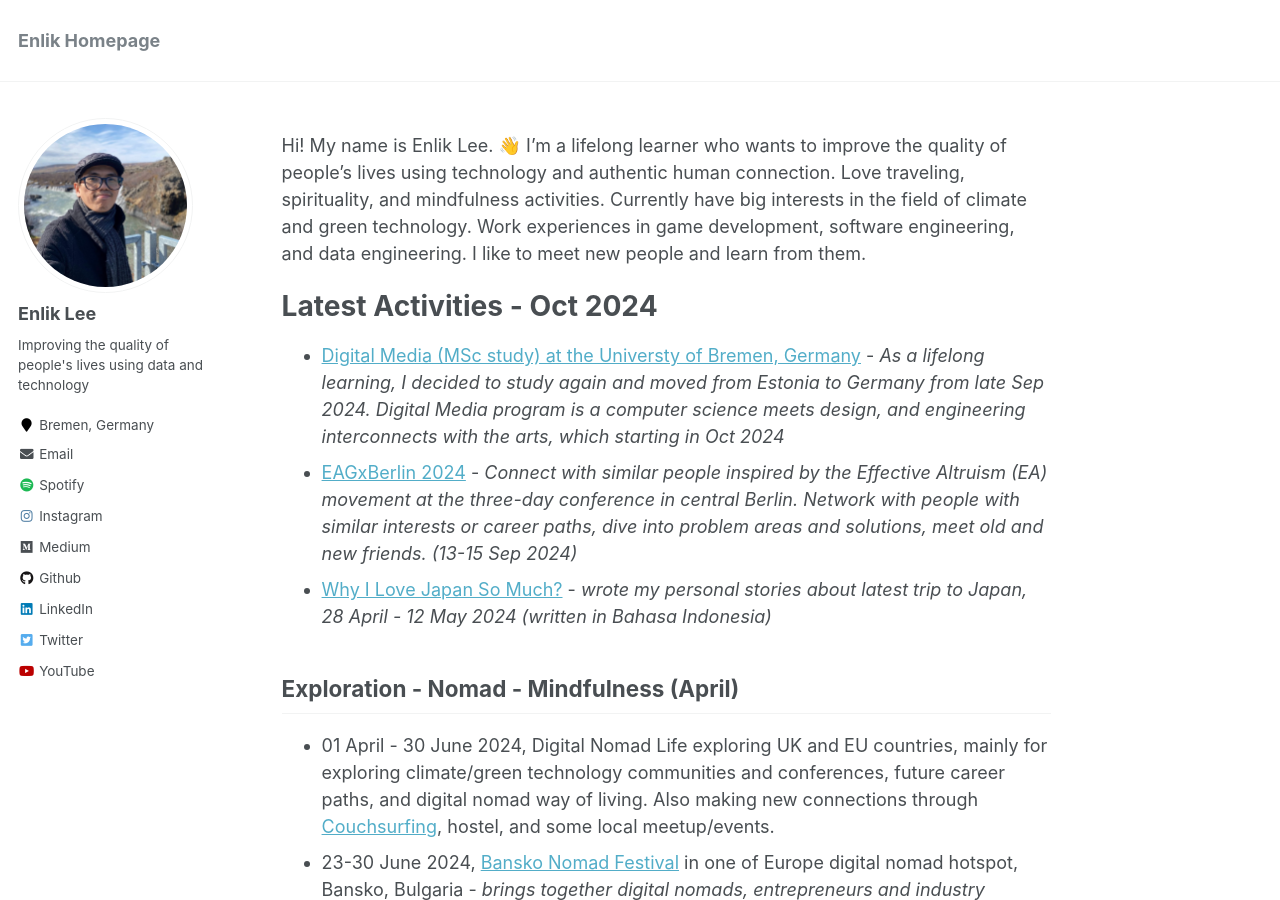
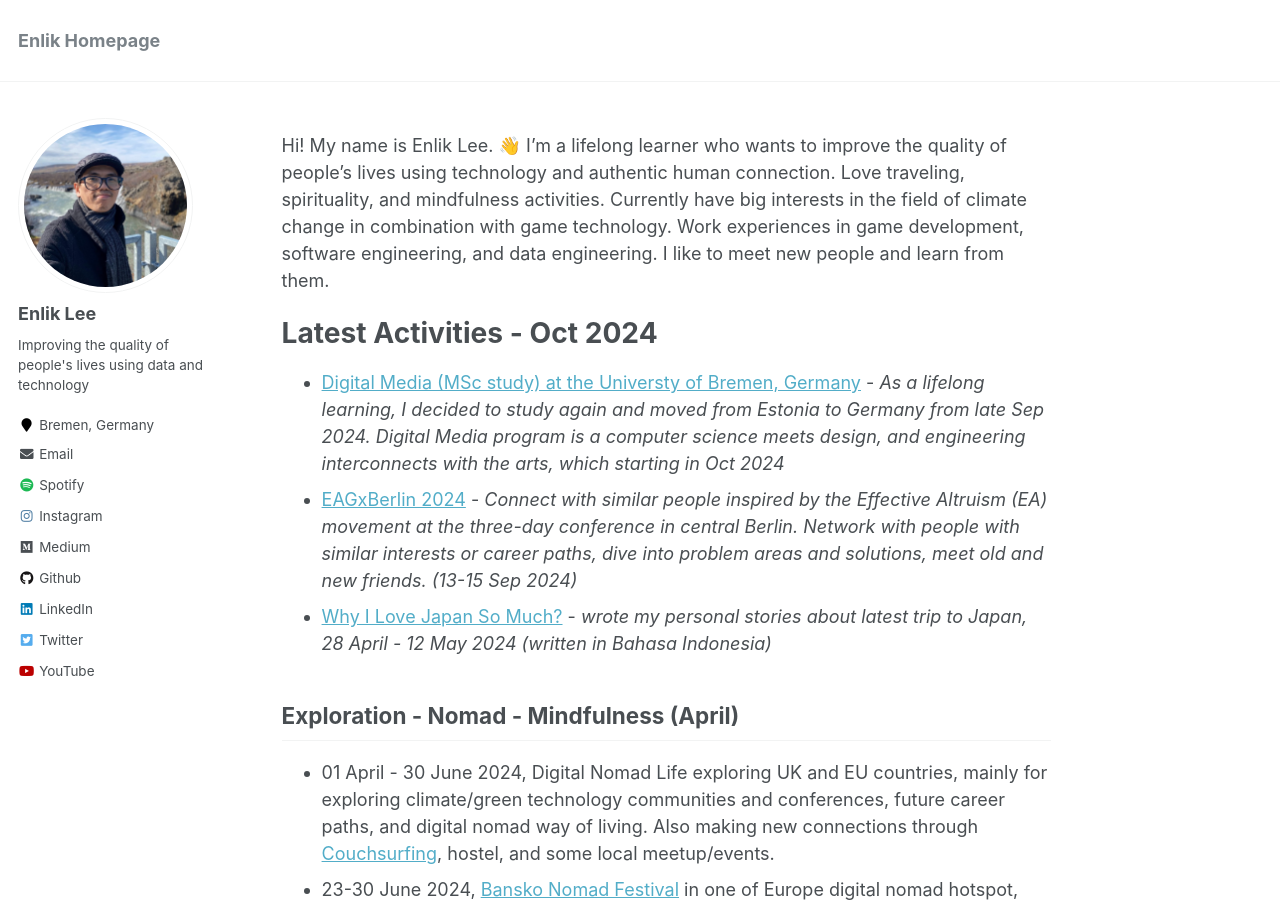
Before and after one commit to enliktjioe/enliktjioe.github.io, a Jekyll site: the page built from _pages/about.md, in a window 1280 px wide and 900 px high. Built offline with Jekyll 4.4.1, drawn with Linux system fonts in a browser that asks for light colours.

Commit message:
game technology

```diff
--- a/_pages/about.md
+++ b/_pages/about.md
@@ -9,7 +9,7 @@ redirect_from:
 ---
 
 Hi! My name is Enlik Lee. 👋
-I'm a lifelong learner who wants to improve the quality of people's lives using technology and authentic human connection. Love traveling, spirituality, and mindfulness activities. Currently have big interests in the field of climate and green technology. Work experiences in game development, software engineering, and data engineering. I like to meet new people and learn from them.
+I'm a lifelong learner who wants to improve the quality of people's lives using technology and authentic human connection. Love traveling, spirituality, and mindfulness activities. Currently have big interests in the field of climate change in combination with game technology. Work experiences in game development, software engineering, and data engineering. I like to meet new people and learn from them.
 
 # **Latest Activities - Oct 2024**
 
```
